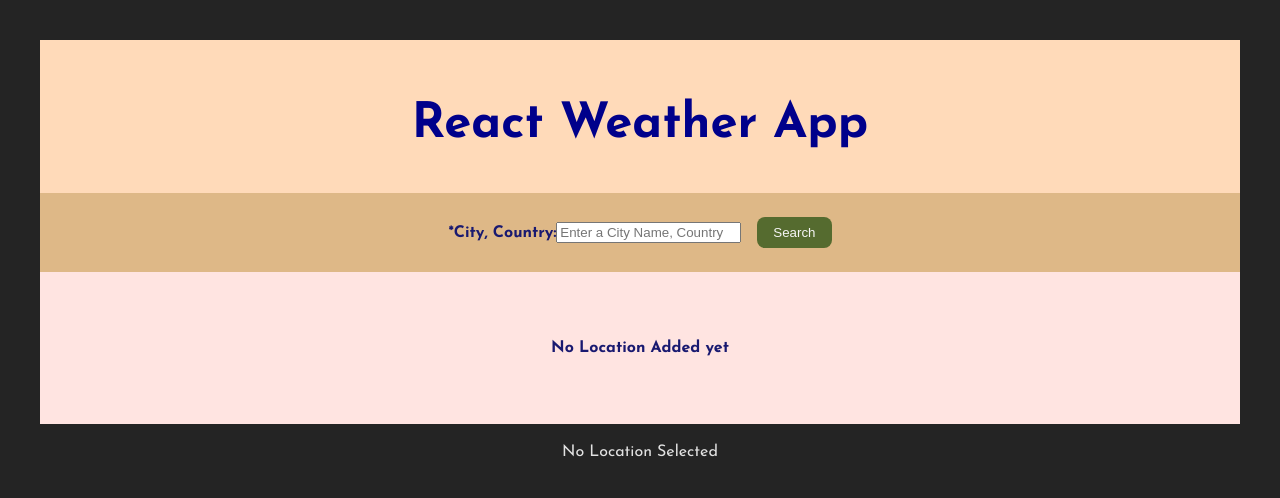
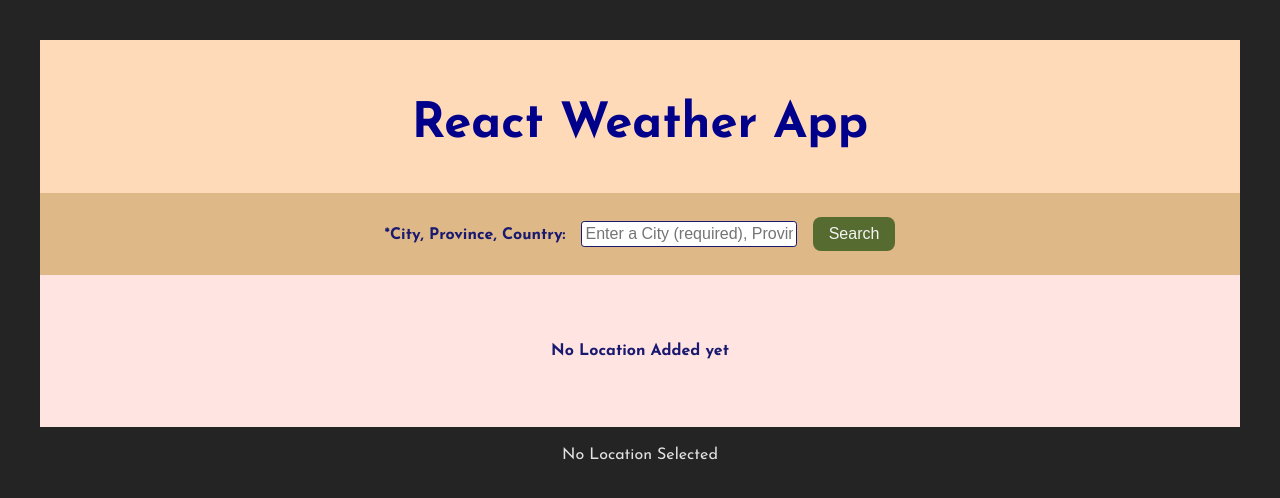
Before and after one commit to zhou0248/react-weather-app, a React (Vite) app in the folder weather-app/: page / in a window 1280 px wide. Shown: the top 498 px of the page. Built offline with nearby package versions, Linux system fonts and the light colour scheme.

Commit message:
made changes to styles

```diff
--- a/weather-app/src/App.jsx
+++ b/weather-app/src/App.jsx
@@ -13,7 +13,7 @@ function App() {
   const [locationList, setLocationList] = useState([]);
   const [message, setMessage] = useState("");
   const [weather, setWeather] = useState(null);
-  const [locationId, setLocationId] = useState();
+  const [locationId, setLocationId] = useState(null);
   const api_key = "78e3b8ef24c1779db5533624c3d3a9e5";
 
   function removeLocation(id) {
--- a/weather-app/src/components/LocationCard/LocationCard.css
+++ b/weather-app/src/components/LocationCard/LocationCard.css
@@ -7,6 +7,10 @@
   border-radius: 1rem;
   box-shadow: 0 4px 8px 0 rgba(0, 0, 0, 0.2);
   list-style: none;
+  display: flex;
+  flex-direction: column;
+  justify-content: center;
+  align-items: center;
 }
 
 .btn {
--- a/weather-app/src/components/SearchBar/SearchBar.css
+++ b/weather-app/src/components/SearchBar/SearchBar.css
@@ -1,12 +1,23 @@
 .search-bar {
   display: flex;
   justify-content: center;
+  align-items: center;
   background-color: var(--color-background-dark);
   padding: 1.5rem;
   color: var(--color-primary-darker);
   font-weight: bold;
 }
+input {
+  padding: 0.2rem;
+  margin-left: 1rem;
+  font-size: 1rem;
+  border: 1px solid var(--color-primary-darker);
+  border-radius: 0.2rem;
+}
+input:focus {
+  outline: 2px solid var(--color-primary);
+}
 .btn {
   margin-left: 1rem;
+  font-size: 1rem;
 }
-/* TODO: style input field */
--- a/weather-app/src/components/SearchBar/SearchBar.jsx
+++ b/weather-app/src/components/SearchBar/SearchBar.jsx
@@ -99,10 +99,10 @@ export default function SearchBar({
       >
         <div>
           <label htmlFor="city">
-            *City, Country:
+            *City, Province, Country:
             <input
               value={city}
-              placeholder="Enter a City Name, Country"
+              placeholder="Enter a City (required), Province, Country"
               onChange={(ev) => {
                 setCity(ev.target.value);
               }}
```
